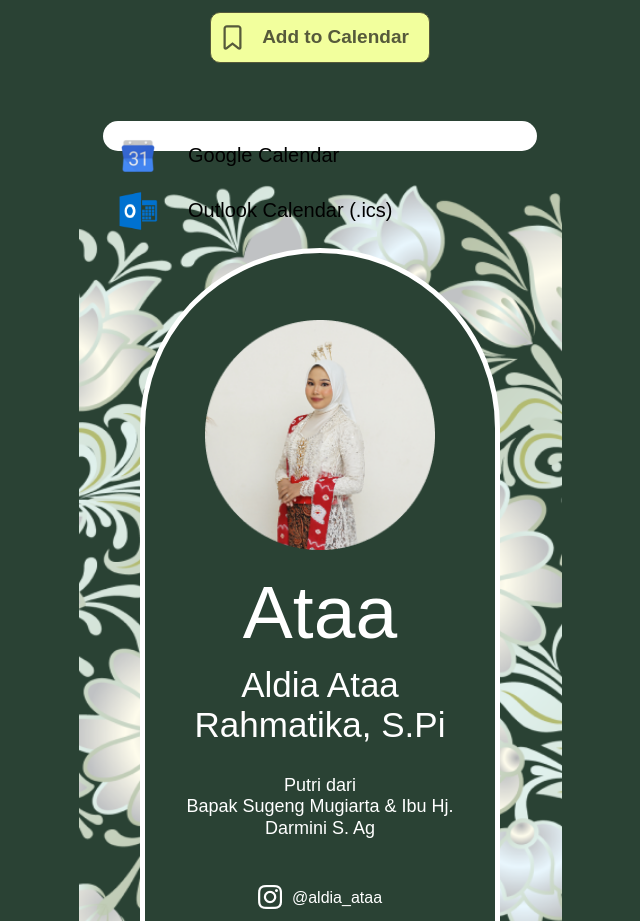
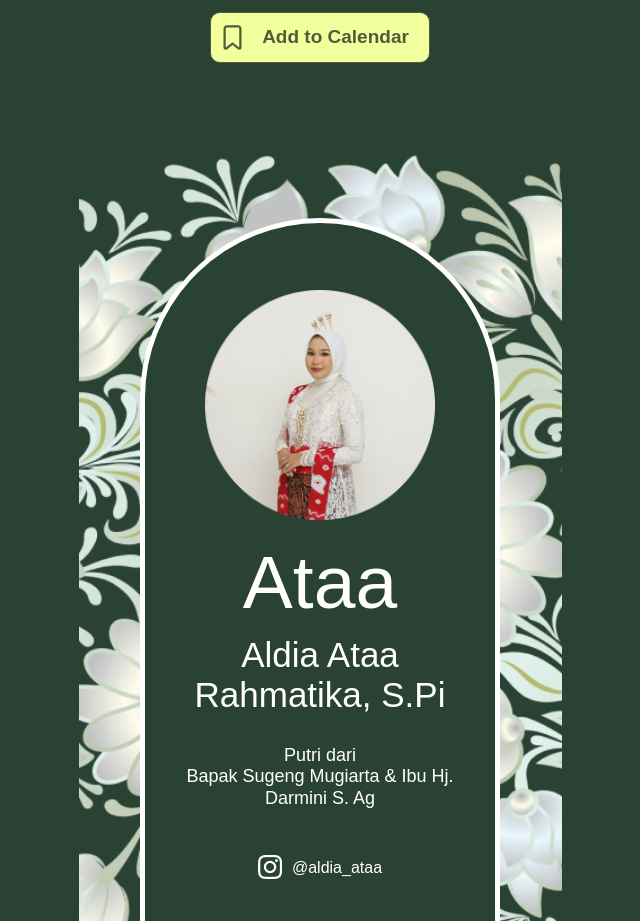
Before and after one commit to yussan/ataa-yussan-wedding, a Next.js app: page / in a window 1280 px wide. Shown: the part 1000-1921 px from the top of the page, without its empty margins (320-960 px from the left). Built offline with nearby package versions, Linux system fonts and the light colour scheme; a web font is replaced by a local one.

Commit message:
added ready

```diff
--- a/components/commons/buttons/btnCalendar/index.jsx
+++ b/components/commons/buttons/btnCalendar/index.jsx
@@ -17,7 +17,11 @@ const btnCalendar = ({ children, ...restProps }) => {
       </button>
       <br />
       <div
-        style={{ height: showCalendar ? "auto" : "0" }}
+        style={{
+          height: showCalendar ? "auto" : "0",
+          overflow: showCalendar ? "auto" : "hidden",
+          padding: showCalendar ? "15px" : "0",
+        }}
         className={Styles.calendarWrapper}
       >
         <a
--- a/components/page2/index.module.css
+++ b/components/page2/index.module.css
@@ -33,14 +33,15 @@
 
 .headFlower {
     position: absolute;
+    width: 300px;
 }
 
 .headFlowerLeft {
     left: 0;
-    top: 65px;
+    top: 90px;
 }
 
 .headFlowerRight {
     right: 0;
-    bottom: 20px;
+    bottom: 50px;
 }
```
